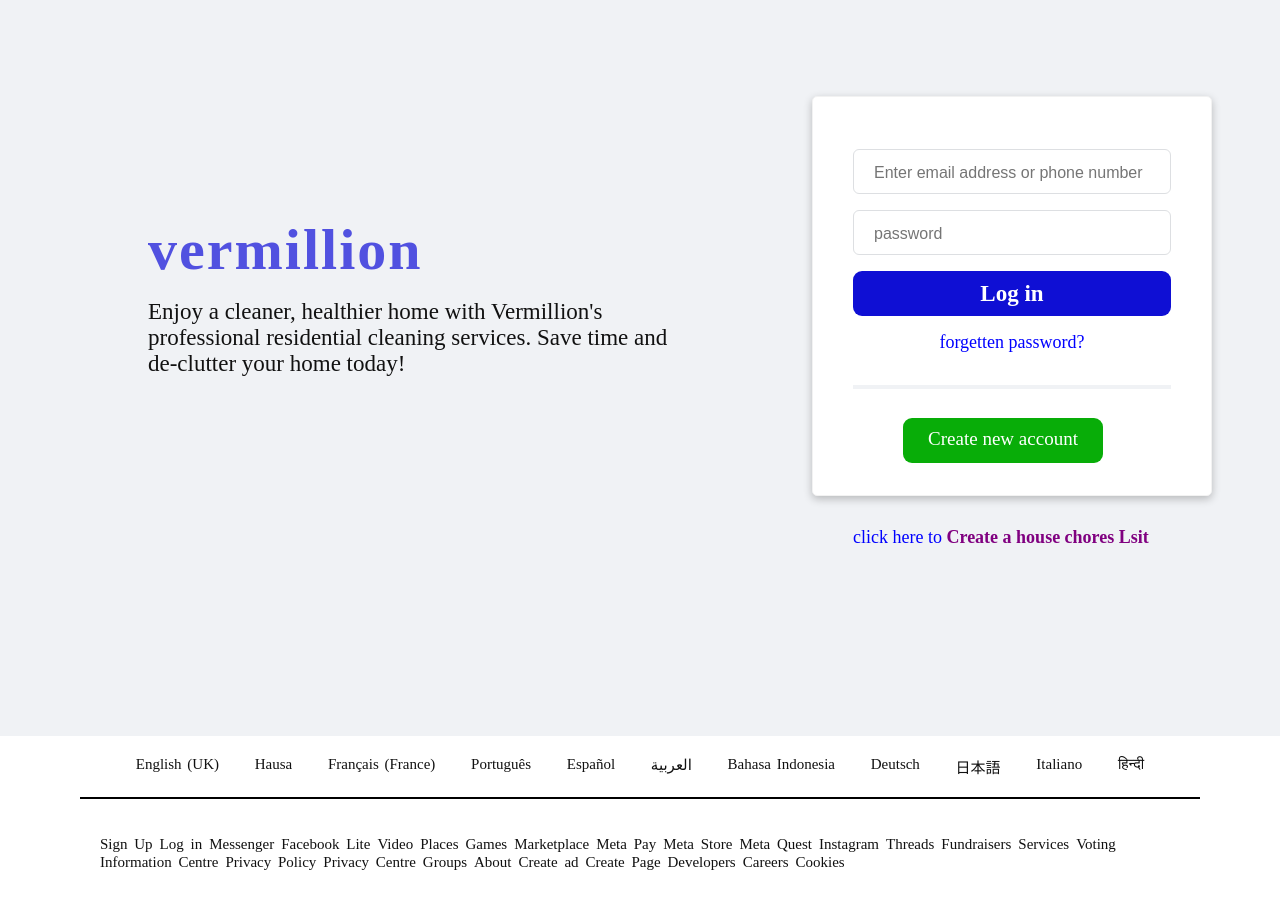
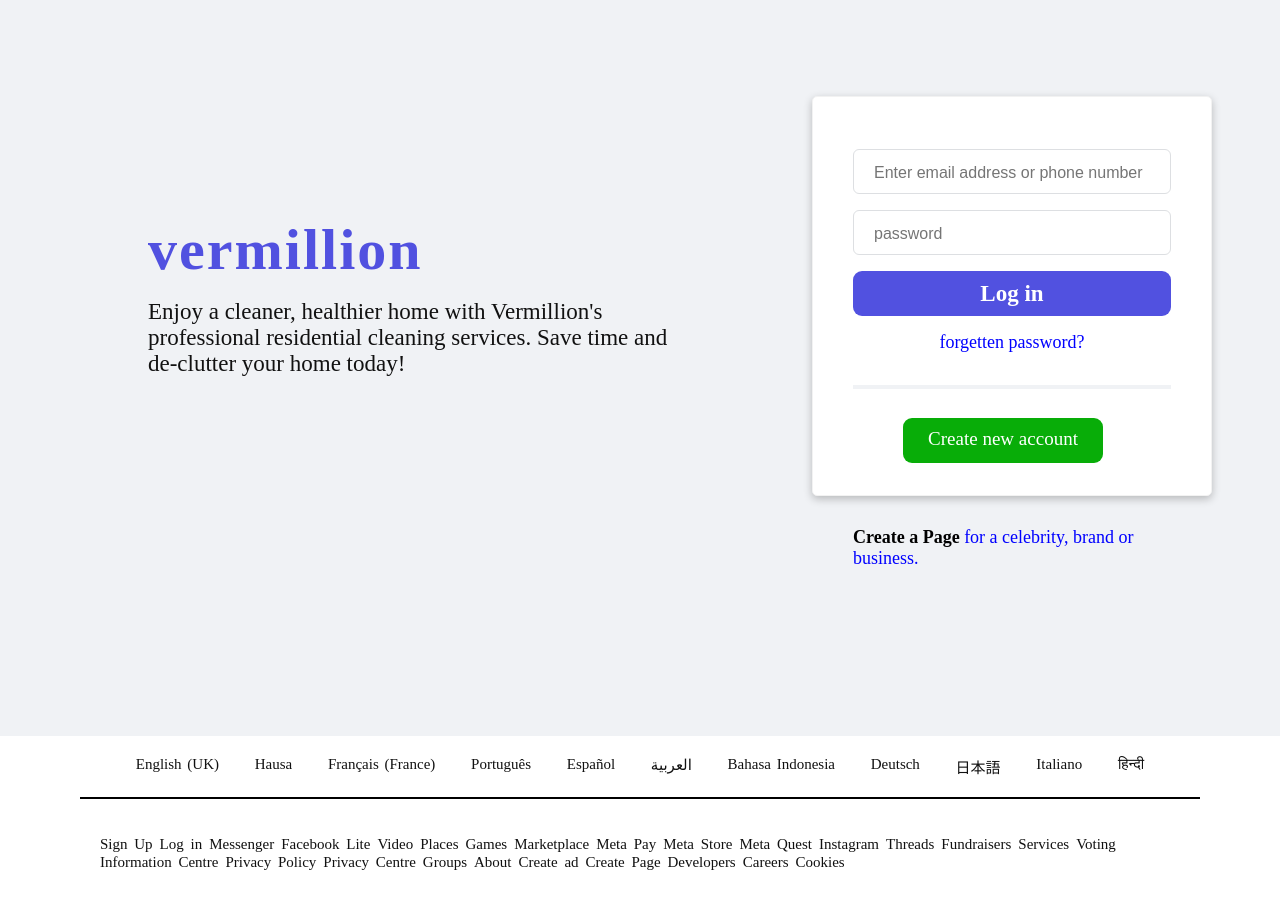
Before and after one commit to TimiMaliki/House-chores_Todo-list, a plain HTML site: page index.html in a window 1280 px wide. Drawn offline with Linux system fonts and the light colour scheme.

Commit message:
login-color

```diff
--- a/index.css
+++ b/index.css
@@ -73,7 +73,7 @@ input::placeholder {
   border: none;
   border-radius: 9px;
   height: 45px;
-  background: rgb(15, 15, 212);
+  background: rgb(81, 81, 224);
   align-items: center;
   cursor: pointer;
   margin-bottom: 1rem;
@@ -129,7 +129,7 @@ p a {
 }
 span {
   font-weight: bold;
-  color: purple;
+  color: #000;
 }
 footer {
   width: 100%;
--- a/index.html
+++ b/index.html
@@ -33,7 +33,7 @@
 
           </form>
           <p class="house">
-            <a href="./todo.html"> click here to  <span class="chores">Create a house chores Lsit</span></a>
+            <a href="./todo.html"> <span>Create a Page</span> for a celebrity, brand or business.</a>
           </p>
         </div>
       </div>
```
